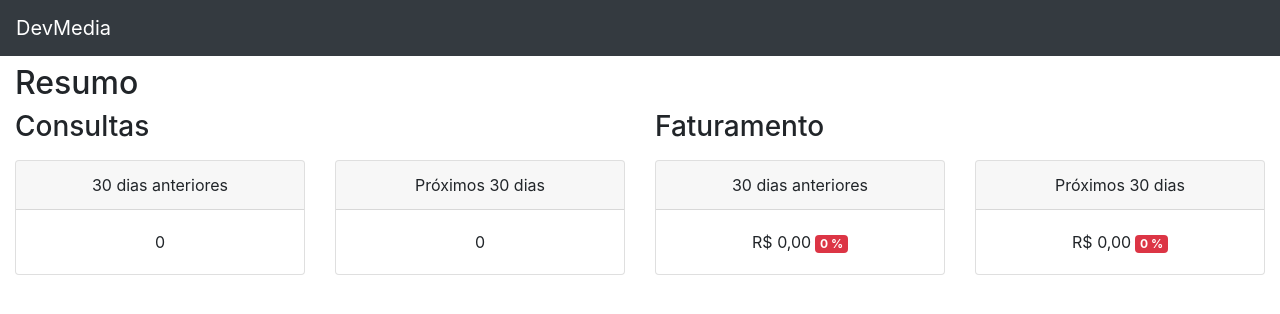
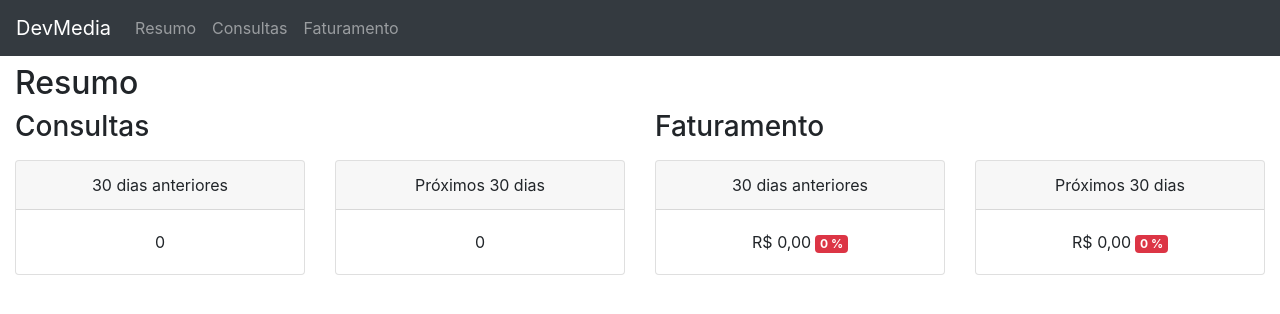
Before and after one commit to Zeponi/react-dashboard, a React (Create React App) app: page / in a window 1280 px wide. Shown: the top 314 px of the page. Built offline with nearby package versions, Linux system fonts and the light colour scheme; no server answers.

Commit message:
#248 - Adicionando os links das rotas

```diff
--- a/src/components/MenuSuperior/MenuSuperior.js
+++ b/src/components/MenuSuperior/MenuSuperior.js
@@ -1,13 +1,27 @@
 import React, { Component } from "react";
+import { Link } from "react-router-dom";
 
 class MenuSuperior extends Component {
-	render() {
+    render(){
         return (
             <nav className="navbar navbar-expand-lg navbar-dark bg-dark">
-				<a href="/" className="navbar-brand">DevMedia</a>
-				<button class="navbar-toggler" type="button" data-toggle="collapse" data-target="#navbarSupportedContent" aria-controls="navbarSupportedContent" aria-expanded="false" aria-label="Toggle navigation">
-					<span class="navbar-toggler-icon"></span>
+                <Link to="/" className="navbar-brand">DevMedia</Link>
+                <button className="navbar-toggler" type="button" data-toggle="collapse" data-target="#navbarNav">
+                    <span className="navbar-toggler-icon"></span>
                 </button>
+                <div className="collapse navbar-collapse" id="navbarNav">
+                    <ul className="navbar-nav mr-auto">
+                    <li className="nav-item">
+                        <Link to="/" className="nav-link">Resumo</Link>
+                    </li>
+                    <li className="nav-item">
+                        <Link to="/consultas" className="nav-link">Consultas</Link>
+                    </li>
+                    <li className="nav-item">
+                        <Link to="/faturamento" className="nav-link">Faturamento</Link>
+                    </li>
+                    </ul>
+                </div>
             </nav>
         )
     }
```
Lines whose indentation alone changed are shown as unchanged.
